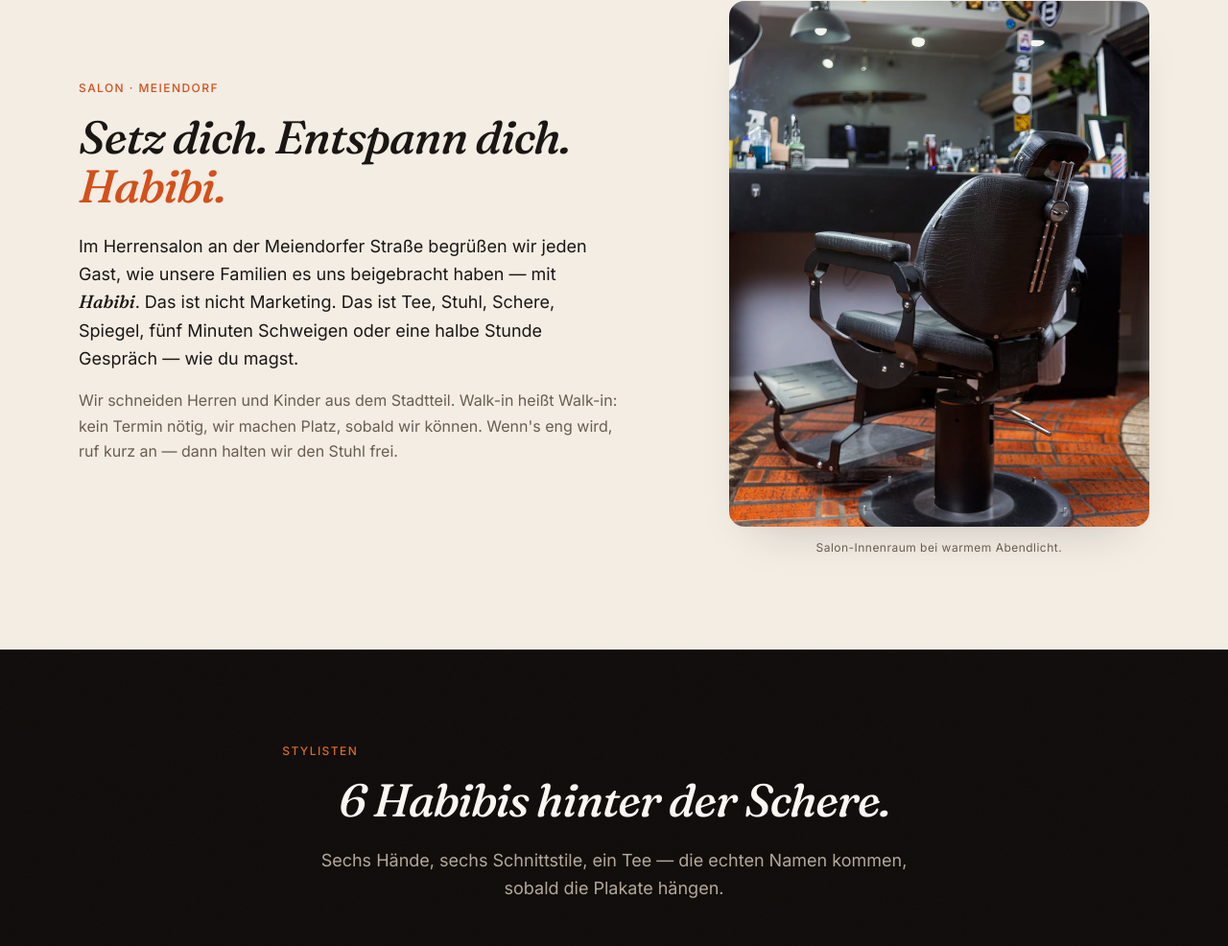
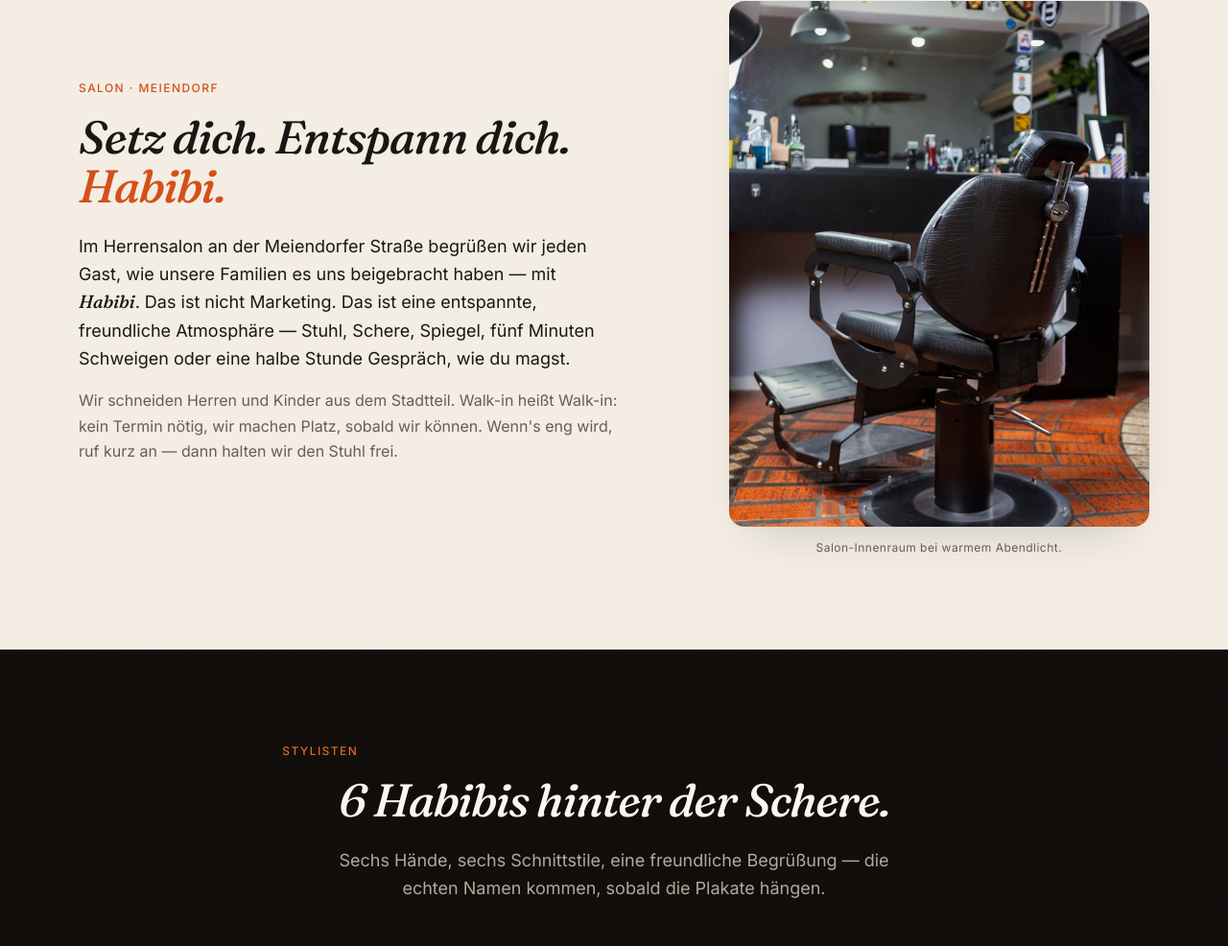
Before and after one commit to powerpeejay/habibi, a website: page index.html in a window 1280 px wide. Shown: the part 1048-2034 px from the top of the page at 96% size. Drawn offline with Linux system fonts and the light colour scheme; grey boxes are pictures that could not be loaded.

Commit message:
Copy: Tee-Referenzen entfernt (wird im Salon nicht gereicht)
Tonalität bleibt warm-freundlich, aber faktisch korrekt:
- Über-uns lead: 'Tee, Stuhl, Schere...' → 'eine entspannte, freundliche Atmosphäre — Stuhl, Schere...'
- Team subhead: 'sechs Schnittstile, ein Tee' → 'sechs Schnittstile, eine freundliche Begrüßung'

```diff
--- a/index.html
+++ b/index.html
@@ -117,7 +117,7 @@
         <div class="two-col-text">
           <p class="eyebrow">Salon · Meiendorf</p>
           <h2 id="ueber-h2" class="section-h2">Setz dich. Entspann dich. <span class="accent-text">Habibi.</span></h2>
-          <p class="lead">Im Herrensalon an der Meiendorfer Straße begrüßen wir jeden Gast, wie unsere Familien es uns beigebracht haben — mit <em>Habibi</em>. Das ist nicht Marketing. Das ist Tee, Stuhl, Schere, Spiegel, fünf Minuten Schweigen oder eine halbe Stunde Gespräch — wie du magst.</p>
+          <p class="lead">Im Herrensalon an der Meiendorfer Straße begrüßen wir jeden Gast, wie unsere Familien es uns beigebracht haben — mit <em>Habibi</em>. Das ist nicht Marketing. Das ist eine entspannte, freundliche Atmosphäre — Stuhl, Schere, Spiegel, fünf Minuten Schweigen oder eine halbe Stunde Gespräch, wie du magst.</p>
           <p>Wir schneiden Herren und Kinder aus dem Stadtteil. Walk-in heißt Walk-in: kein Termin nötig, wir machen Platz, sobald wir können. Wenn's eng wird, ruf kurz an — dann halten wir den Stuhl frei.</p>
         </div>
         <figure class="two-col-photo">
@@ -133,7 +133,7 @@
       <div class="container">
         <p class="eyebrow eyebrow-on-dark">Stylisten</p>
         <h2 id="team-h2" class="section-h2 section-h2-on-dark">6 Habibis hinter der Schere.</h2>
-        <p class="section-sub section-sub-on-dark">Sechs Hände, sechs Schnittstile, ein Tee — die echten Namen kommen, sobald die Plakate hängen.</p>
+        <p class="section-sub section-sub-on-dark">Sechs Hände, sechs Schnittstile, eine freundliche Begrüßung — die echten Namen kommen, sobald die Plakate hängen.</p>
         <ul class="team-grid" role="list">
           <li class="team-card">
             <img class="team-portrait" src="/assets/img/Person1.png" alt="Stylist Reza" width="400" height="500" loading="lazy">
```
